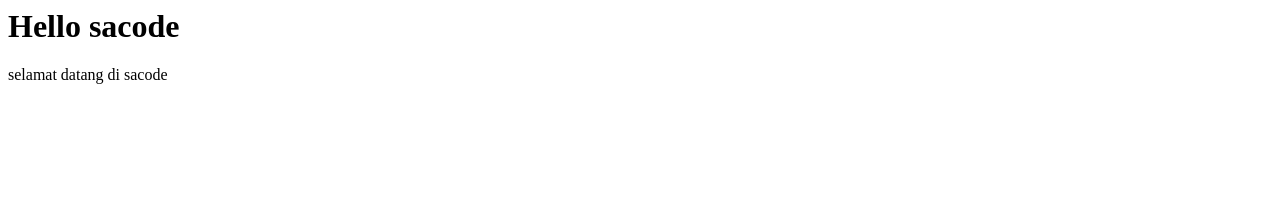
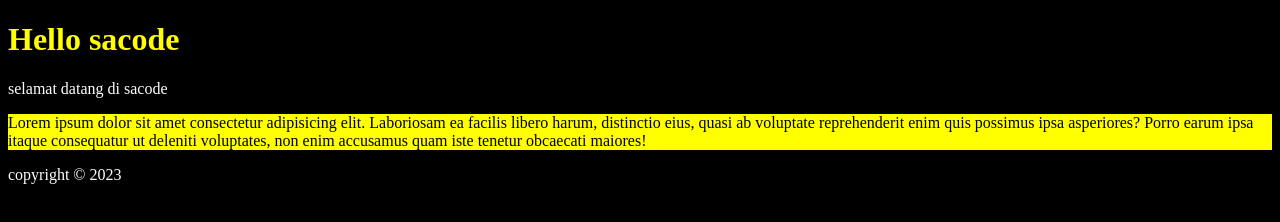
Before and after one commit to Marthenyogi/sacode-laravel-day02, a plain HTML site: page index.html in a window 1280 px wide. Drawn offline with Linux system fonts and the light colour scheme.

Commit message:
updated: index.html

```diff
--- a/index.html
+++ b/index.html
@@ -1,9 +1,28 @@
+<!DOCTYPE html>
 <html>
   <head>
     <title>Sacode - Day 02</title>
+    <style>
+      .bg-yellow{
+        background-color: yellow;
+      }
+      .text-yellow{
+        color: yellow;
+      }
+      .text-black{
+        color : black;
+      }
+    </style>
   </head>
-    <body>
-        <h1>Hello sacode</h1>
+  <body style="background-color: black; color: white;">
+        <h1 class="text-yellow">Hello sacode</h1>
         <p>selamat datang di sacode</p>
-    </body>
+        <div class="bg-yellow">
+          <p class="text-black">Lorem ipsum dolor sit amet consectetur adipisicing elit. Laboriosam ea facilis libero harum,
+            distinctio eius, quasi ab voluptate reprehenderit enim quis possimus ipsa asperiores?
+            Porro earum ipsa itaque consequatur
+            ut deleniti voluptates, non enim accusamus quam iste tenetur obcaecati maiores!</p>
+        </div>
+        <p> copyright &copy; 2023 </p>
+  </body>
 </html>
```
